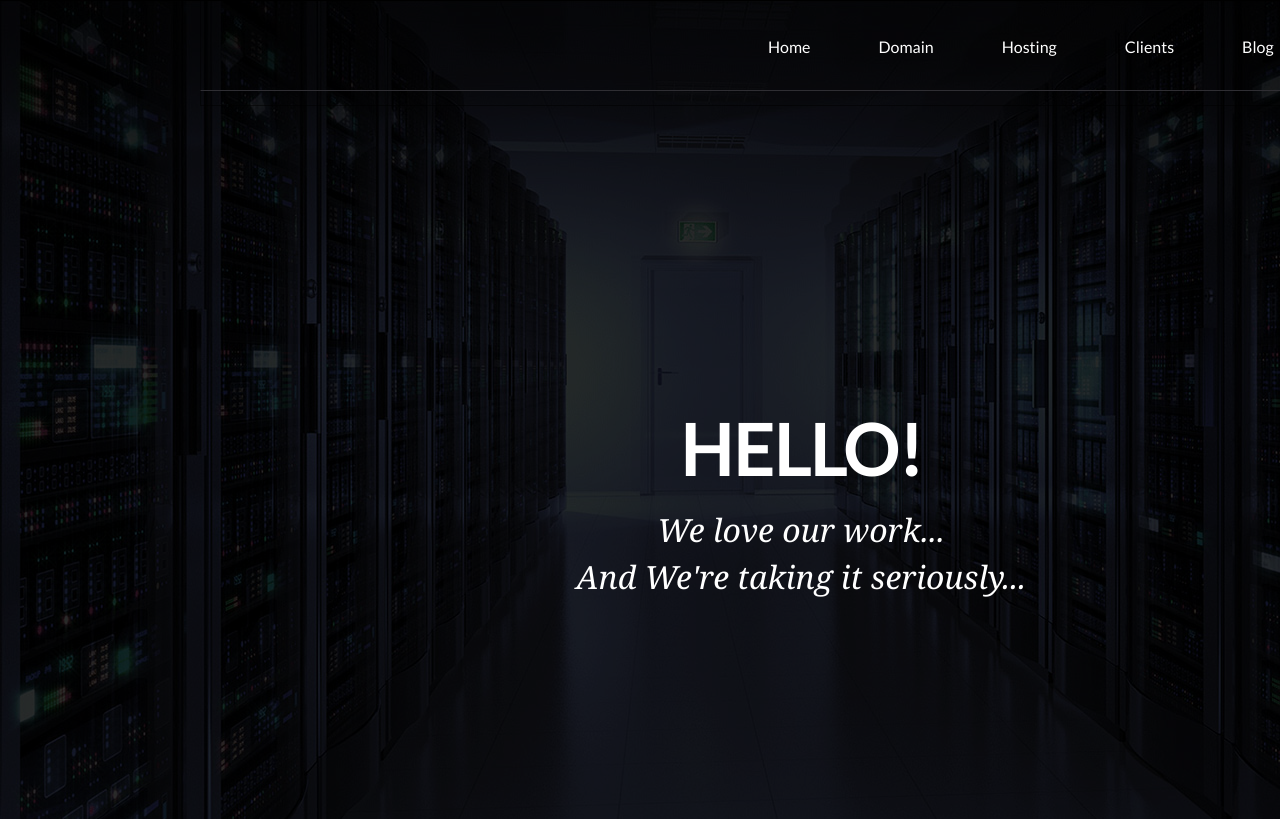
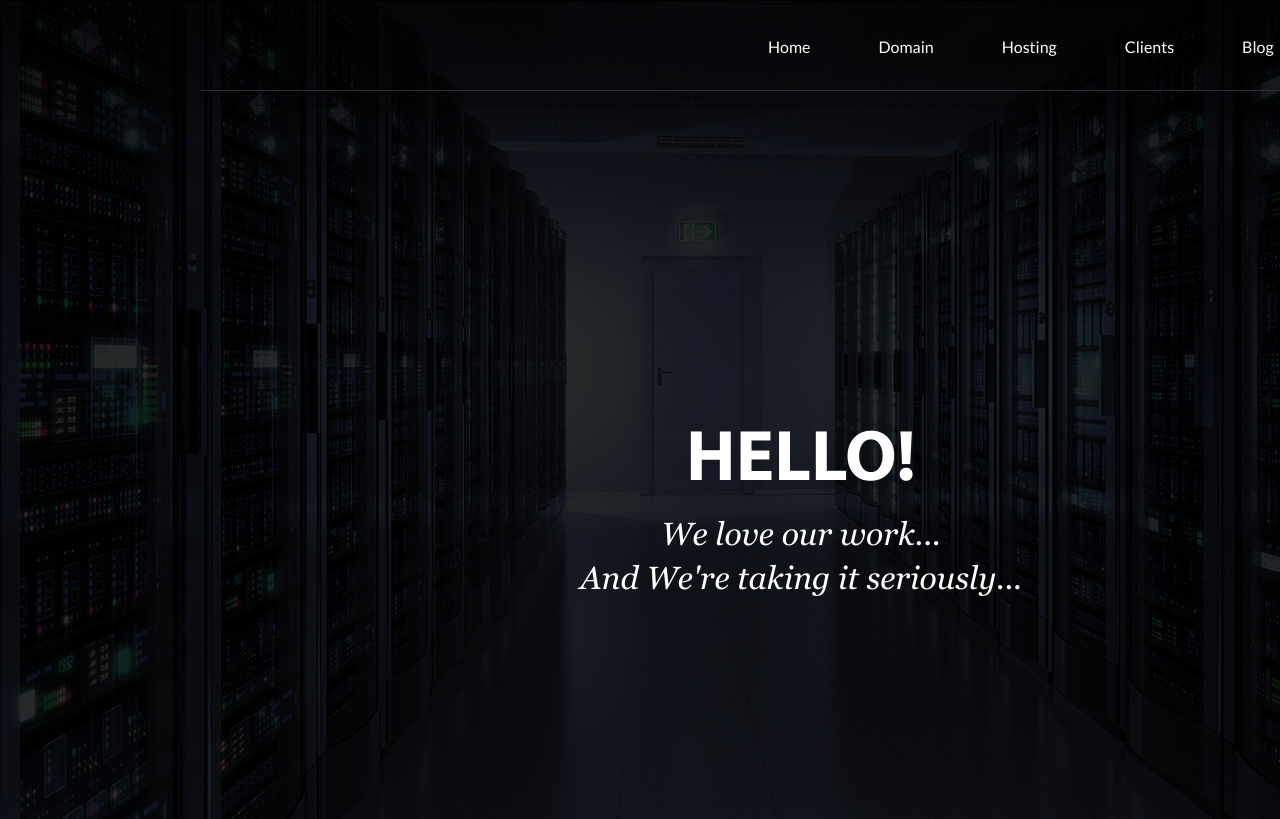
Before and after one commit to fatalryuu/GhostHost, a plain HTML site: page index.html in a window 1280 px wide. Shown: the top 819 px of the page. Drawn offline with Linux system fonts and the light colour scheme.

Commit message:
full header

```diff
--- a/css/style.css
+++ b/css/style.css
@@ -1,13 +1,16 @@
-@import url('https://fonts.googleapis.com/css?family=Lato');
-@import url('https://fonts.googleapis.com/css?family=Montserrat');
 @font-face {
     font-family: "Myriad Pro Bold";
-    url("../fonts/myriadpro-bold.tff")
+    src: url("../fonts/myriadpro-bold.ttf")
 }
 
 @font-face {
     font-family: "Georgia Italic";
     src: url("../fonts/georgia-italic.ttf");
+}
+
+@font-face {
+    font-family: "Lato";
+    src: url("../fonts/Lato-Regular.ttf");
 }
 
 body, html {
@@ -74,15 +77,6 @@ body, html {
 
 .nav-bar ul li a:hover {
     border-bottom: 1px solid #fff;
-    color: #E84C3D;
-}
-
-.nav-bar ul li a:active {
-    color: #FF0000;
-}
-
-.nav-bar ul li a:visited {
-    color: #FA8072;
 }
 
 .nav-bar ul li:last-child {
@@ -105,23 +99,22 @@ body, html {
     text-align: center;
     position: relative;
     left: 1px;
-    top: 258px;
+    top: 268px;
 }
 
 .home p {
-    font: 32px 'Georgia', sans-serif;
+    font: 32px 'Georgia Italic', sans-serif;
     font-style: italic;
-    margin: 18px auto;
-    line-height: 29px;
-    color: #fff;
+    margin: 14px auto;
+    line-height: 30px;
+    color: white;
 }
 
 .home h2 {
-    font-size: 70px;
-    font-weight: bold;
-    text-transform: uppercase;
-    color: #fff;
-    margin-bottom: 24px;
+    font-family: "Myriad Pro Bold", sans-serif;
+    font-size: 72px;
+    color: white;
+    margin-bottom: 4px;
 }
 /*End Section of Home*/
 
--- a/index.html
+++ b/index.html
@@ -32,7 +32,7 @@
     <section class="home" id="home">
       <h2 class="visually-hidden">Home</h2>
       <div class="container">
-        <h2>Hello!</h2>
+        <h2>HELLO!</h2>
         <p>We love our work...</p>
         <p>And We're taking it seriously...</p>
       </div>
```
Also changed, not shown: fonts/Lato-Regular.ttf (added).
